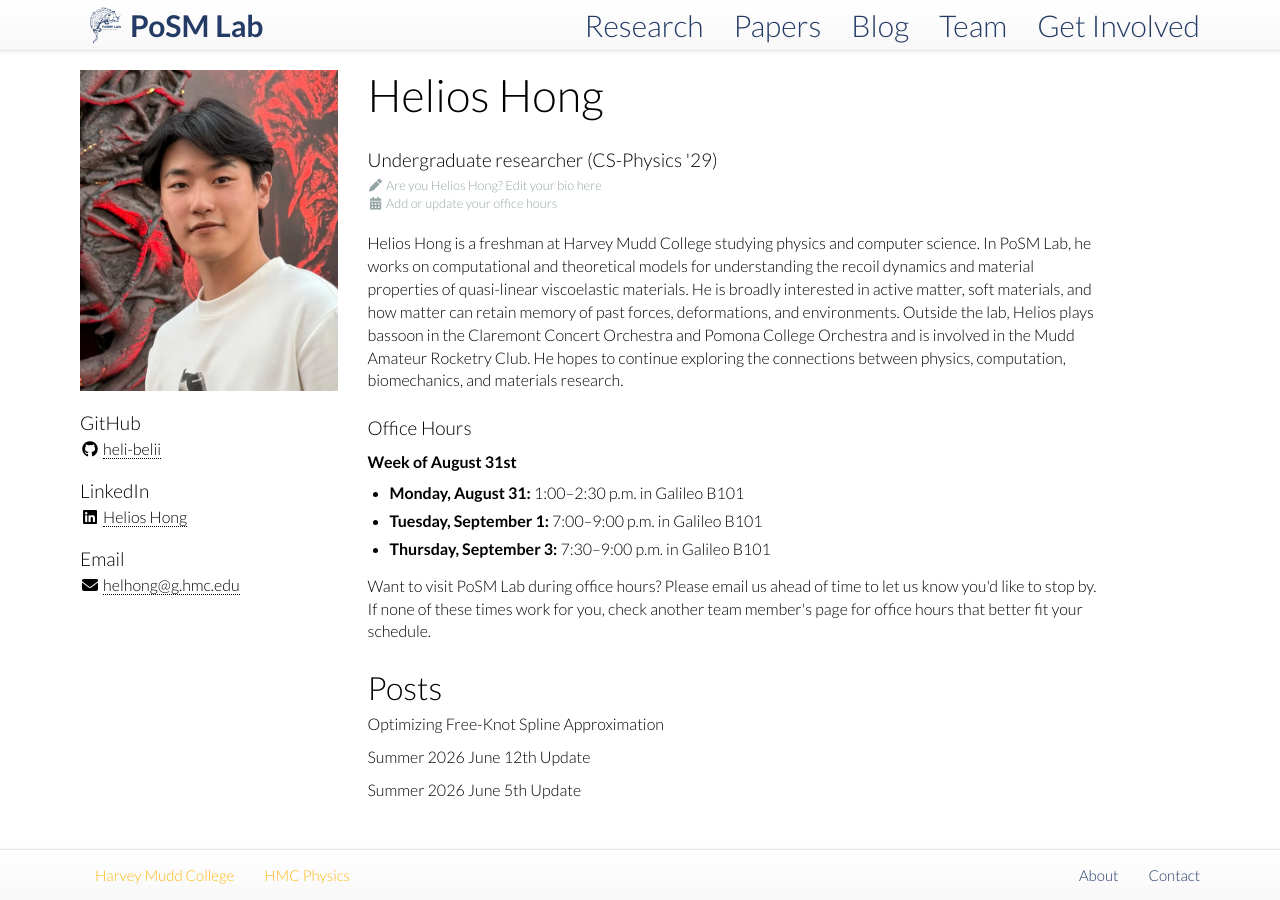
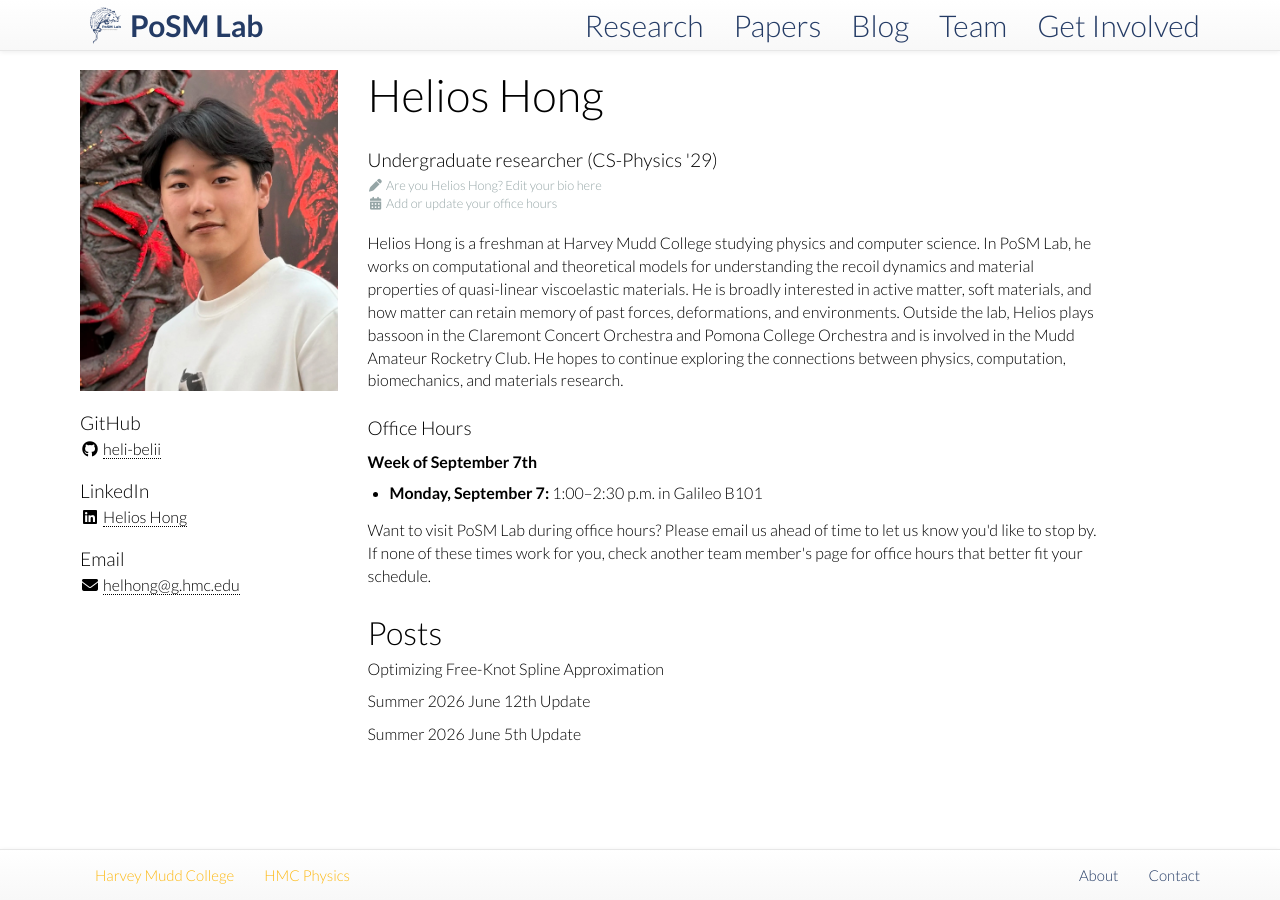
Before and after one commit to posmlab/posmlab.org, a Jekyll site: the page built from team/_posts/2025-09-09-helios-hong.md, in a window 1280 px wide. Built offline with Jekyll 4.4.1, drawn with Linux system fonts in a browser that asks for light colours; nearby versions of some CDN libraries; some of the changed lines change nothing that is shown.

Commit message:
Test for week 2

```diff
--- a/team/_posts/2025-09-09-helios-hong.md
+++ b/team/_posts/2025-09-09-helios-hong.md
@@ -23,6 +23,11 @@
       location: "Galileo B101"
     - day: "Thursday, September 3"
       time: "7:30–9:00 p.m."
+      location: "Galileo B101"
+  week_of: "September 7th"
+  sessions:
+    - day: "Monday, September 7"
+      time: "1:00–2:30 p.m."
       location: "Galileo B101"
 ---
 {% include JB/setup %}
```
